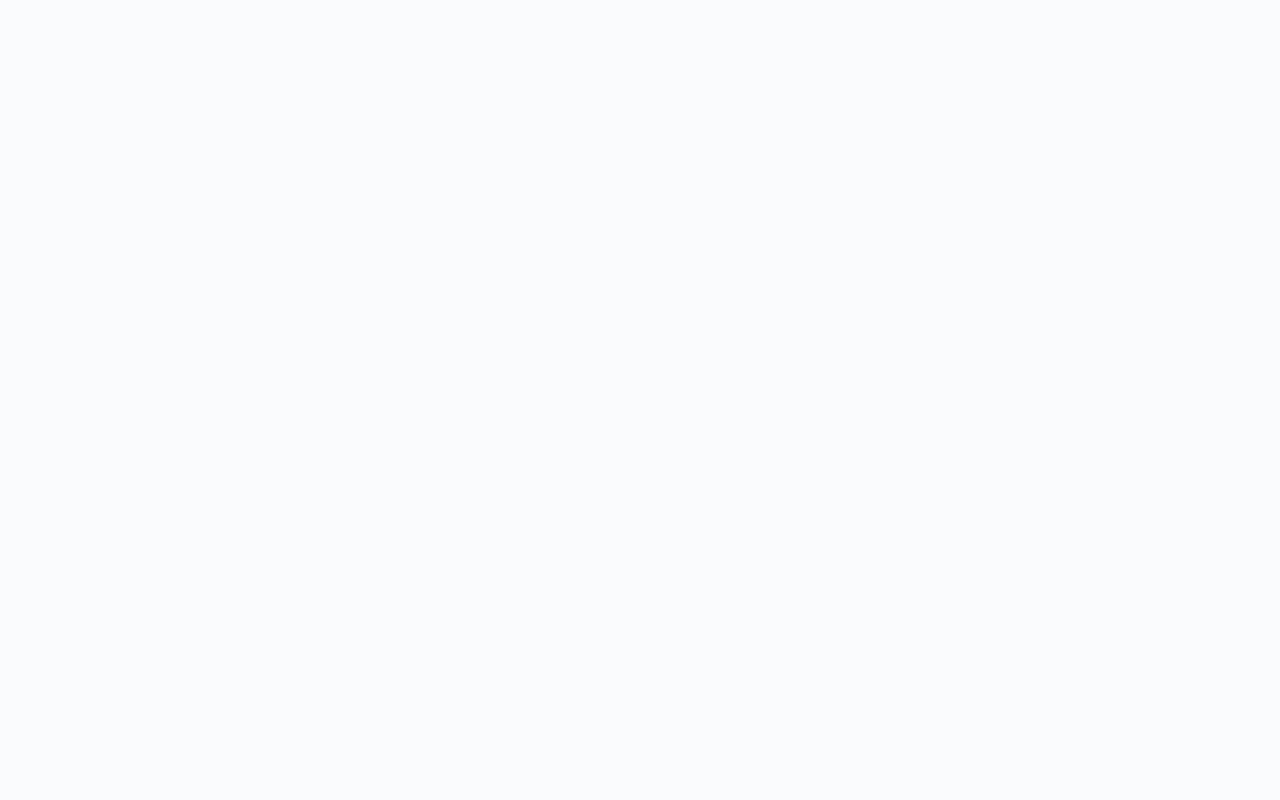
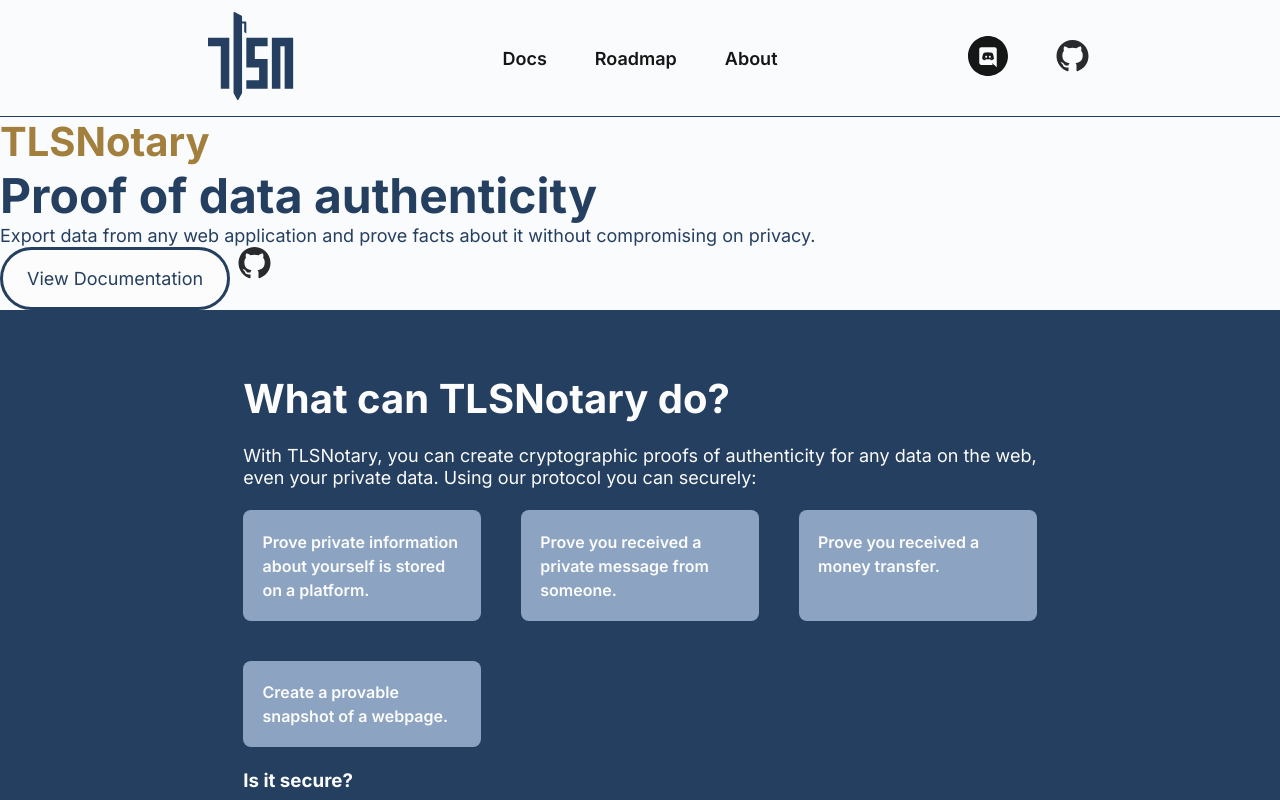
Before and after one commit to privacy-scaling-explorations/website, a React app: page / in a window 1280 px wide. Before the commit this address had no page. Shown: the top 800 px of the page. Built offline with nearby package versions, Linux system fonts and the light colour scheme.

Commit message:
Fixed support for local development

```diff
--- a/src/index.tsx
+++ b/src/index.tsx
@@ -10,7 +10,8 @@
 root.render(
   <BrowserRouter>
     <Routes>
-      <Route path="/landing-page" element={<HomePage />} />
+    <Route index element={<HomePage />} />
+    <Route path="/landing-page" element={<HomePage />} />
     </Routes>
   </BrowserRouter>
 );
```
